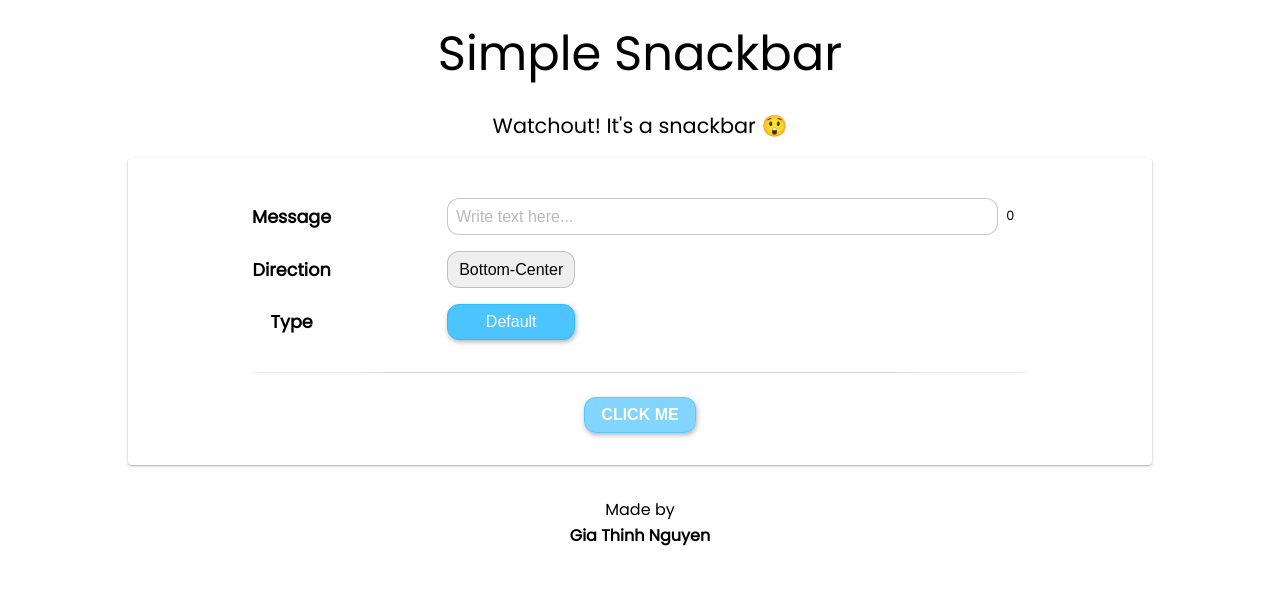
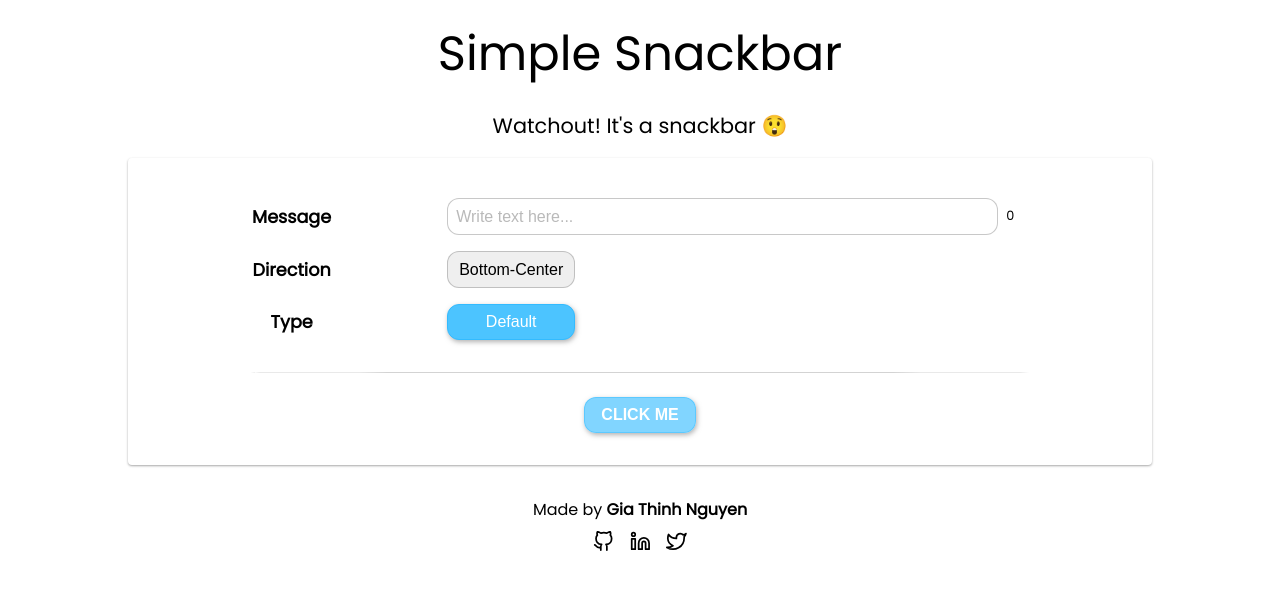
Before and after one commit to g-thinh/simple-snackbar, a React (Create React App) app: page / in a window 1280 px wide. Shown: the top 590 px of the page. Built offline with nearby package versions, Linux system fonts and the light colour scheme.

Commit message:
seperated footer, header. added links to social

```diff
--- a/src/App.js
+++ b/src/App.js
@@ -2,6 +2,8 @@ import React from "react";
 import styled from "styled-components";
 import Snackbar from "./components/Snackbar";
 import GlobalStyles from "./components/GlobalStyles";
+import Footer from "./components/Footer";
+import Header from "./components/Header";
 import { useDispatch } from "react-redux";
 import { toggleSnackbarOpen } from "./redux/uiActions";
 
@@ -83,10 +85,7 @@ function App() {
 
   return (
     <Wrapper>
-      <Header>
-        <Title>Simple Snackbar</Title>
-        <Subheader>Watchout! It's a snackbar 😲</Subheader>
-      </Header>
+      <Header />
       <Content onSubmit={handleSubmit}>
         <Row>
           <Label>Message</Label>
@@ -129,13 +128,7 @@ function App() {
         <Divider />
         <Button type="submit">CLICK ME</Button>
       </Content>
-      <Footer>
-        Made by
-        <a href="https://giathinhnguyen.com/" target="_blank" rel="noreferrer">
-          {" "}
-          Gia Thinh Nguyen
-        </a>
-      </Footer>
+      <Footer />
       <Snackbar timeout={3000} anchor={direction} type={type} />
       <GlobalStyles />
     </Wrapper>
@@ -227,29 +220,12 @@ const Label = styled.label`
   font-size: 1.1rem;
 `;
 
-// ########### HEADER STUFF #############
-
-const Header = styled.div`
-  display: flex;
-  flex-direction: column;
-  justify-content: center;
-  align-items: center;
-`;
-
-const Subheader = styled.p`
-  font-family: "Poppins", sans-serif;
-  font-weight: 400;
-  text-align: center;
-  font-size: 1.3rem;
-  margin-bottom: 1rem;
-`;
-
-const Title = styled.h1`
-  text-align: center;
-  font-family: "Poppins", sans-serif;
-  font-size: 3rem;
-  font-weight: 100;
-  margin: 1rem;
+const Divider = styled.div`
+  height: 1px;
+  width: 80%;
+  border-radius: 50%;
+  background-color: lightgray;
+  margin: 1.5rem;
 `;
 
 // #################### BUTTONS ###############
@@ -293,37 +269,4 @@ const TypeButton = styled.button`
   }
 `;
 
-// ################ FOOTER ###############
-
-const Divider = styled.div`
-  height: 1px;
-  width: 80%;
-  border-radius: 50%;
-  background-color: lightgray;
-  margin: 1.5rem;
-`;
-
-const Footer = styled.div`
-  width: 95%;
-  font-family: "Poppins", sans-serif;
-  font-weight: 400;
-  text-align: center;
-
-  display: flex;
-  flex-direction: column;
-  justify-content: space-between;
-  align-items: center;
-
-  & a {
-    text-decoration: none;
-    color: inherit;
-    font-family: inherit;
-    font-weight: bold;
-
-    &:hover {
-      color: hsla(200deg, 100%, 60%, 1);
-    }
-  }
-`;
-
 export default App;
--- /dev/null
+++ b/src/components/Footer.js
@@ -0,0 +1,85 @@
+import React from "react";
+import styled from "styled-components";
+import { FiLinkedin, FiGithub, FiTwitter } from "react-icons/fi";
+
+const Footer = () => {
+  return (
+    <Wrapper>
+      <p>
+        Made by
+        <a href="https://giathinhnguyen.com/" target="_blank" rel="noreferrer">
+          {" "}
+          Gia Thinh Nguyen
+        </a>
+      </p>
+      <Links>
+        <li>
+          <a
+            href="https://github.com/g-thinh/simple-snackbar"
+            target="_blank"
+            rel="noreferrer"
+          >
+            <FiGithub size="1.3rem" />
+          </a>
+        </li>
+        <li>
+          <a
+            href="https://www.linkedin.com/in/gthinh-nguyen/"
+            target="_blank"
+            rel="noreferrer"
+          >
+            <FiLinkedin size="1.3rem" />
+          </a>
+        </li>
+        <li>
+          <a
+            href="https://twitter.com/GThinhNguyen"
+            target="_blank"
+            rel="noreferrer"
+          >
+            <FiTwitter size="1.3rem" />
+          </a>
+        </li>
+      </Links>
+    </Wrapper>
+  );
+};
+
+// ################ FOOTER ###############
+
+const Wrapper = styled.div`
+  width: 95%;
+  font-family: "Poppins", sans-serif;
+  font-weight: 400;
+  text-align: center;
+
+  display: flex;
+  flex-direction: column;
+  justify-content: space-between;
+  align-items: center;
+
+  & a {
+    text-decoration: none;
+    color: inherit;
+    font-family: inherit;
+    font-weight: bold;
+
+    &:hover {
+      color: hsla(200deg, 100%, 60%, 1);
+    }
+  }
+`;
+
+const Links = styled.ul`
+  display: flex;
+  width: 100%;
+  justify-content: center;
+  align-items: center;
+  /* border: 5px solid red; */
+
+  & li {
+    padding: 0.5rem;
+  }
+`;
+
+export default Footer;
--- /dev/null
+++ b/src/components/Header.js
@@ -0,0 +1,38 @@
+import React from "react";
+import styled from "styled-components";
+
+const Header = () => {
+  return (
+    <Wrapper>
+      <Title>Simple Snackbar</Title>
+      <Subheader>Watchout! It's a snackbar 😲</Subheader>
+    </Wrapper>
+  );
+};
+
+// ########### HEADER STUFF #############
+
+const Wrapper = styled.div`
+  display: flex;
+  flex-direction: column;
+  justify-content: center;
+  align-items: center;
+`;
+
+const Subheader = styled.p`
+  font-family: "Poppins", sans-serif;
+  font-weight: 400;
+  text-align: center;
+  font-size: 1.3rem;
+  margin-bottom: 1rem;
+`;
+
+const Title = styled.h1`
+  text-align: center;
+  font-family: "Poppins", sans-serif;
+  font-size: 3rem;
+  font-weight: 100;
+  margin: 1rem;
+`;
+
+export default Header;
```
Also changed, not shown: 1 other file (tests, documents, lock files or other folders).
